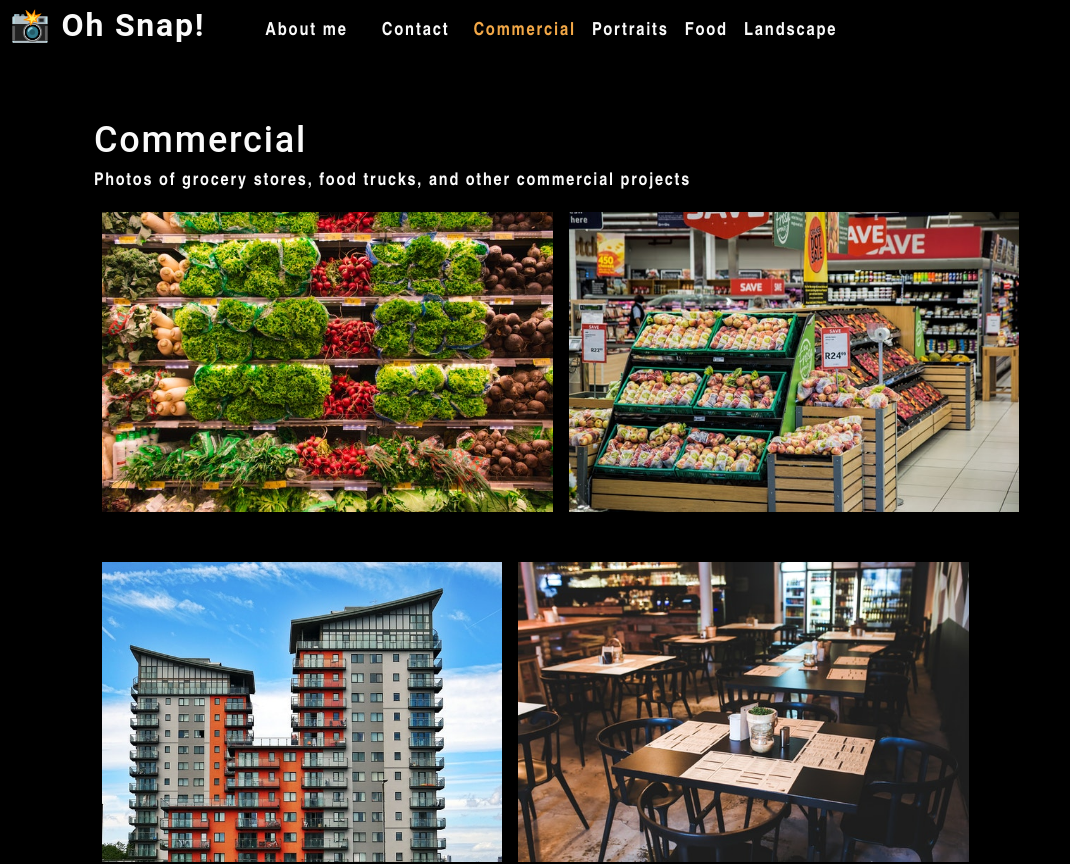
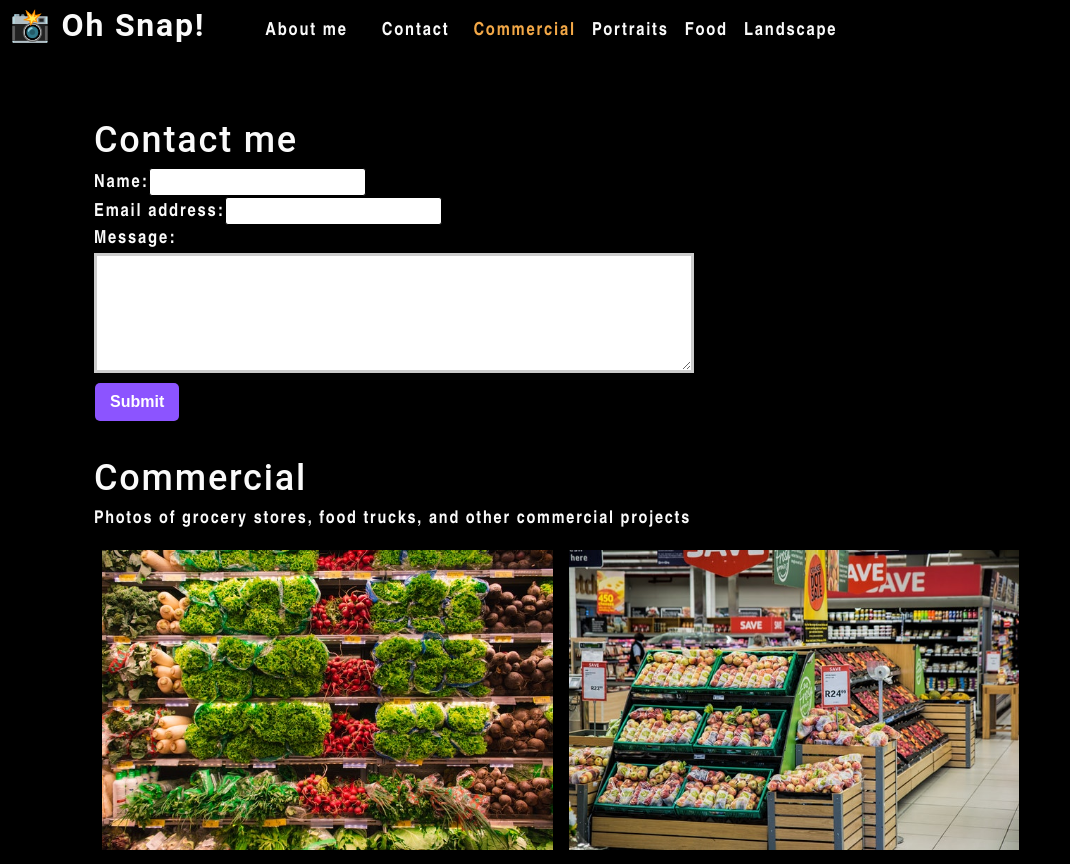
Before and after one commit to mswil/photo-port, a React (Create React App) app: page / in a window 1280 px wide. Shown: the top 864 px of the page, without its empty margins (0-1070 px from the left). Built offline with nearby package versions, Linux system fonts and the light colour scheme.

Commit message:
form state

```diff
--- a/src/App.js
+++ b/src/App.js
@@ -2,7 +2,8 @@
 import Nav from './components/Nav';
 import About from './components/About';
 import Gallery from './components/Gallery';
-// import './App.css';
+import ContactForm from './components/Contact';
+import './App.css';
 
 function App() {
   const [categories] = useState([
@@ -25,8 +26,9 @@
         currentCategory={currentCategory}
       ></Nav>
       <main>
-          <Gallery currentCategory={currentCategory}></Gallery>
-          <About></About>
+        <ContactForm></ContactForm>
+        <Gallery currentCategory={currentCategory}></Gallery>
+        <About></About>
       </main>
     </div>
   );
--- a/src/components/Contact/index.js
+++ b/src/components/Contact/index.js
@@ -1,19 +1,36 @@
+import React, { useState } from 'react';
+
+
+
 function ContactForm() {
+
+    const [formState, setFormState] = useState({ name: '', email: '', message: '' });
+    const { name, email, message } = formState;
+
+    function handleChange(e) {
+        setFormState({ ...formState, [e.target.name]: e.target.value })
+    }
+
+    function handleSubmit(e) {
+        e.preventDefault();
+        console.log(formState);
+    }
+
     return (
         <section>
             <h1>Contact me</h1>
-            <form id="contact-form">
+            <form id="contact-form" onSubmit={handleSubmit}>
                 <div>
                     <label htmlFor="name">Name:</label>
-                    <input type="text" name="name" />
+                    <input type="text" defaultValue={name} onChange={handleChange} name="name" />
                 </div>
                 <div>
                     <label htmlFor="email">Email address:</label>
-                    <input type="email" name="email" />
+                    <input type="email" defaultValue={email} onChange={handleChange} name="email" />
                 </div>
                 <div>
                     <label htmlFor="message">Message:</label>
-                    <textarea name="message" rows="5" />
+                    <textarea name="message" defaultValue={message} onChange={handleChange} rows="5" />
                 </div>
                 <button type="submit">Submit</button>
             </form>
```
